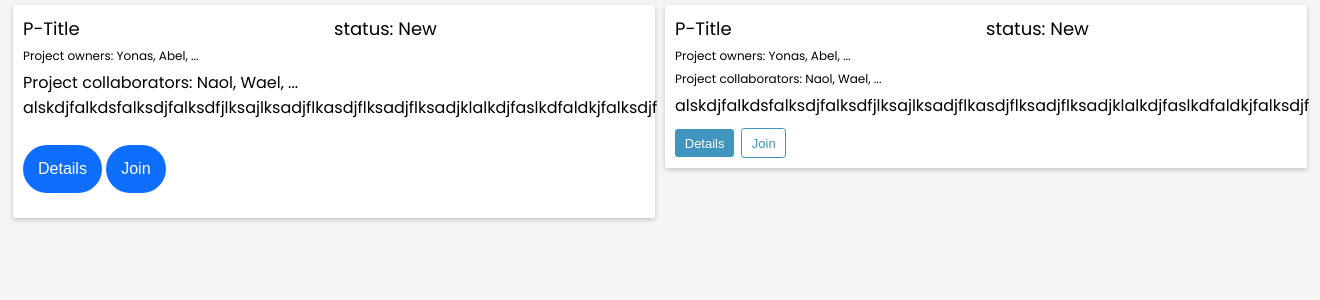
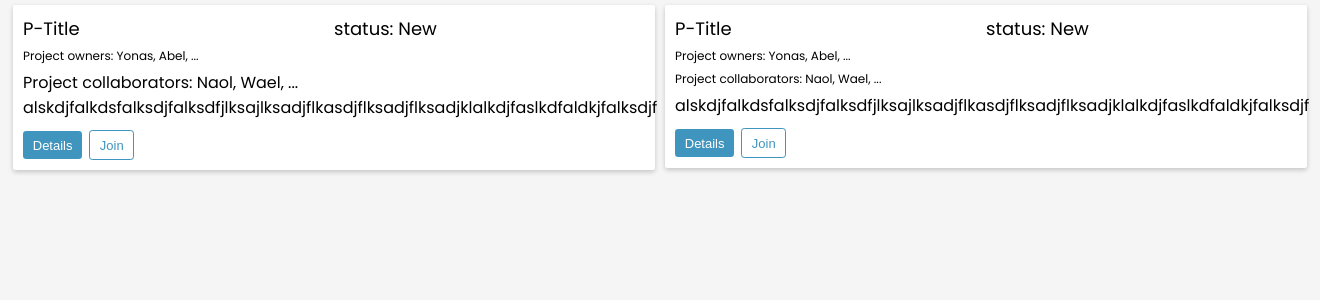
Before and after one commit to Haitham030303/AgileProject, a Flask app: page / in a window 1320 px wide. Shown: the part 30-330 px from the top of the page. Run offline with Flask 2, Linux system fonts and the light colour scheme; parts of the project's set-up code (start-up, migrations or seed data) failed here and were passed over.

Commit message:
Modify homepage button classname.

```diff
--- a/templates/index.html
+++ b/templates/index.html
@@ -20,8 +20,8 @@
       alskdjfalkdsfalksdjfalksdfjlksajlksadjflkasdjflksadjflksadjklalkdjfaslkdfaldkjfalksdjf
     </div>
     <div class="card-footer">
-      <button class="btn">Details</button>
-      <button class="btn btn-outline">Join</button>
+      <button class="homebtn">Details</button>
+      <button class="homebtn btn-outline">Join</button>
     </div>
   </div>
   <div class="card">
```
